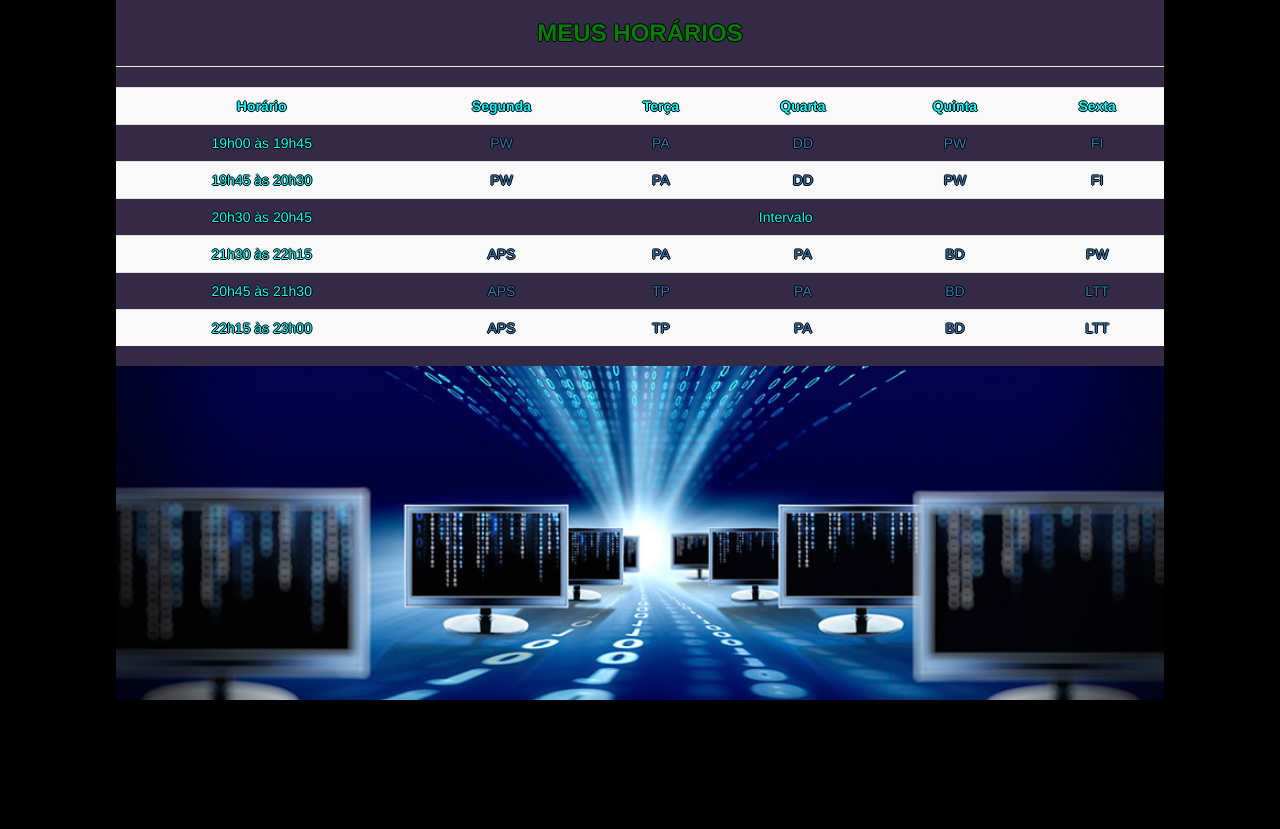
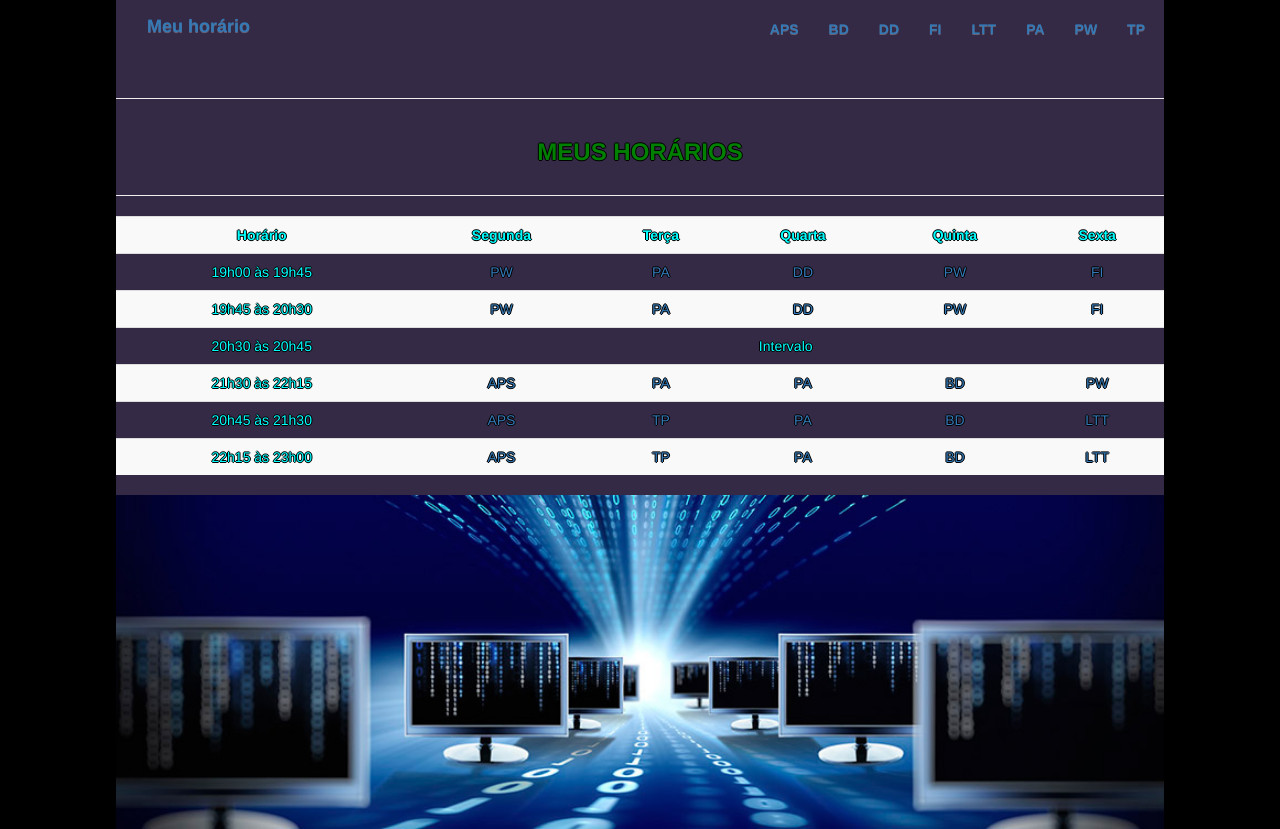
Before and after one commit to Nytezerak/EXERCICIOBOOTSTRAP, a plain HTML site: page BootstrapAtv/index.html in a window 1280 px wide. Before the commit the page ends 800 px from the top, so only its background shows below. Drawn offline with nearby package versions, Linux system fonts and the light colour scheme; files that its build step writes are made by us from their sources.

Commit message:
Add files via upload

```diff
--- a/BootstrapAtv/css/style.css
+++ b/BootstrapAtv/css/style.css
@@ -31,3 +31,12 @@ img{
 	padding:15px;
 	background: #b1b1c3;
 }
+nav{
+	font-weight: bold;
+}
+ul{
+	padding: 3px;
+}
+#headhr{
+
+}
--- a/BootstrapAtv/index.html
+++ b/BootstrapAtv/index.html
@@ -20,16 +20,35 @@
 	<div class="row">
 		<div class="col-12">
 
-	</div>
+		</div>
 	<div class="container">
+				<nav class="navbar">
+				<div class="navbar-header">
+					<a class="navbar-brand" href="index.html">
+						Meu horário
+					</a>
+				</div>
+				<!--Matérias: APS,BD,DD,FI,LTT,PA,PW,TP -->
+				<ul class="nav navbar-nav navbar-right">
+					<li><a href="aps.html">APS</a></li>
+					<li><a href="bd.html">BD</a></li>
+					<li><a href="dd.html">DD</a></li>
+					<li><a href="fi.html">FI</a></li>
+					<li><a href="ltt.html">LTT</a></li>
+					<li><a href="pa.html">PA</a></li>
+					<li><a href="pw.html">PW</a></li>
+					<li><a href="tp.html">TP</a></li>
+				</ul>
+			</nav>
 		<div class="row">
+				<hr id="headhr">
 			<div class="col-12 text-center">
 				<div class="table-responsive" id="titulo">
 					<h3>Meus horários</h3>
-						<hr>
-					<table class="table table-striped">
-						<thead>
-							<tbody>
+				</div><hr>
+				<table class="table table-striped">
+					<thead>
+						<tbody>
 							<tr id="cabecalho">
 								<td>Horário</td>
 								<td>Segunda</td>
@@ -77,20 +96,15 @@
 							<tr>
 								<td id="corpo">22h15 às 23h00</td>
 								<td><a href="aps.html">APS</a></td>
-								<td><a href="tp.html">TP</a></td></td>
+								<td><a href="tp.html">TP</a></td>
 								<td><a href="pa.html">PA</a></td>
 								<td><a href="bd.html">BD</a></td>
 								<td><a href="ltt.html">LTT</a></td>
 							</tr>
-							<!--Matérias: APS,BD,DD,FI,LTT,PA,PW,TP -->
+
 						</tbody>
 					</table>
-
-						<img src="img/coverfooter.png">
-
-				</div>
+				<img src="img/coverfooter.png">
 			</div>
-		</div>
-	</div>
 </body>
 </html>
```
Also changed, not shown: BootstrapAtv/aps.html (+17 -1 lines), BootstrapAtv/bd.html (+17 -0 lines), BootstrapAtv/dd.html (+19 -1 lines), BootstrapAtv/fi.html (+19 -1 lines), BootstrapAtv/ltt.html (+20 -2 lines), BootstrapAtv/pa.html (+18 -2 lines), BootstrapAtv/pw.html (+18 -0 lines), BootstrapAtv/tp.html (+17 -0 lines), BootstrapAtv/img/ltt.png (added).
